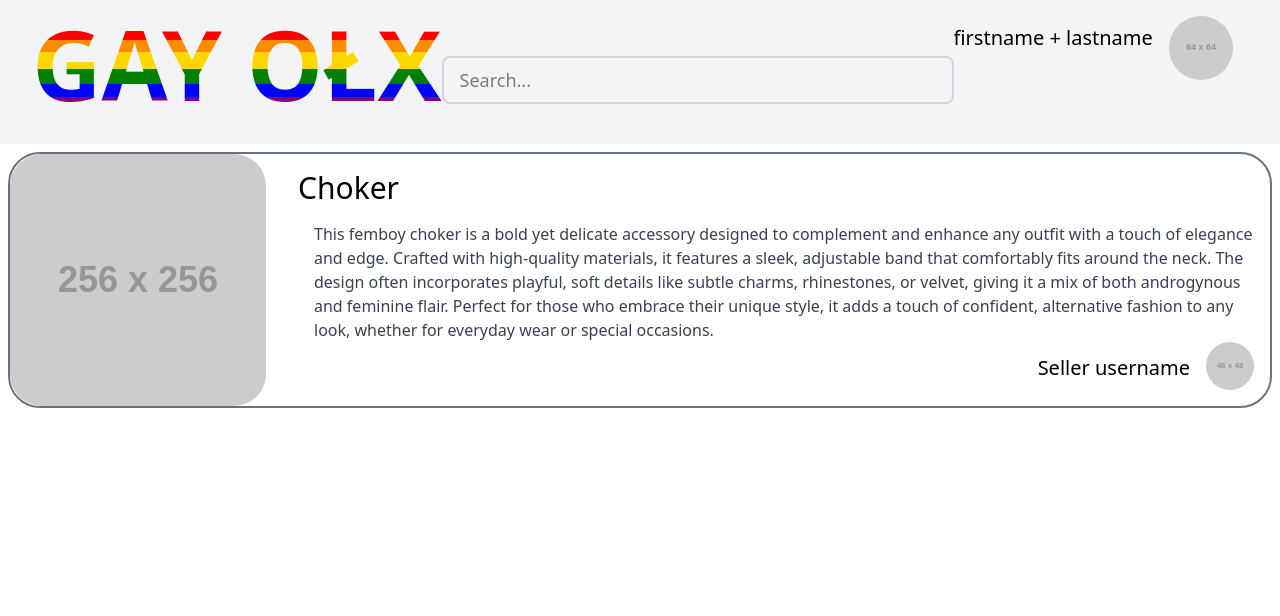
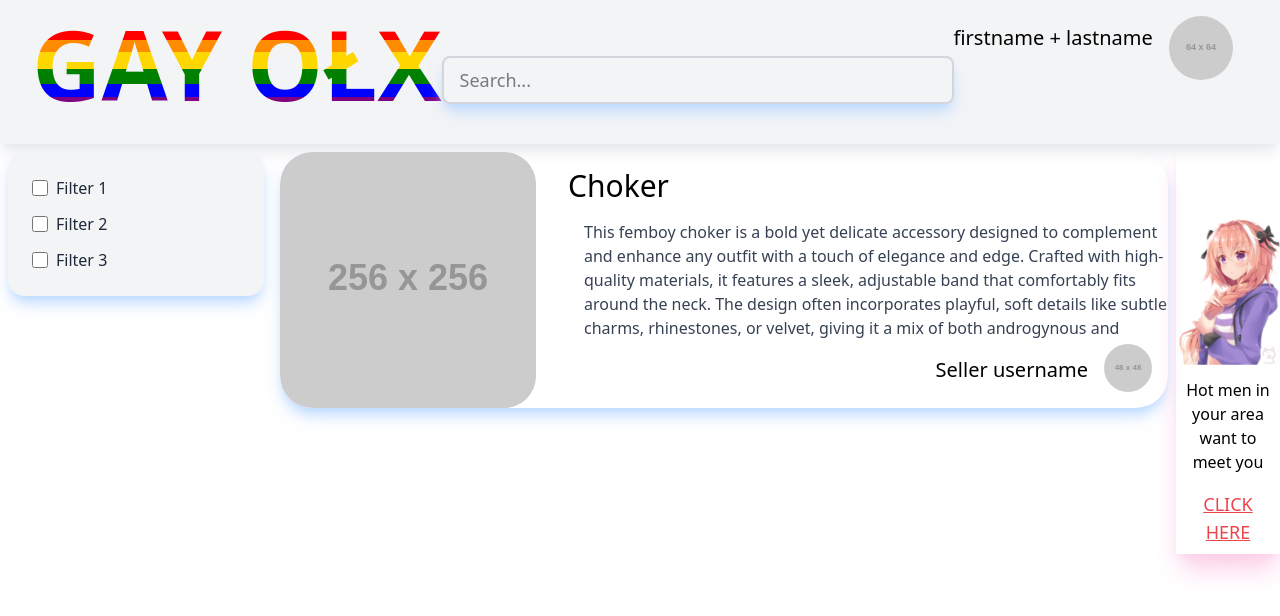
Before and after one commit to Boomexs/gay_olx, a React (Vite) app in the folder client/: page / in a window 1280 px wide. Shown: the top 616 px of the page. Built offline with nearby package versions, Linux system fonts and the light colour scheme.

Commit message:
Added filter place holder and astolfo ad, also improved the visuals a bit

```diff
--- a/client/src/components/Filters.jsx
+++ b/client/src/components/Filters.jsx
@@ -1,9 +1,41 @@
 import React from 'react';
+import { useState } from 'react';
 
 const Filters = () => {
+    const [filters, setFilters] = useState([
+        { id: 1, name: 'Filter 1', checked: false },
+        { id: 2, name: 'Filter 2', checked: false },
+        { id: 3, name: 'Filter 3', checked: false },
+      ]);
+
+      const handleCheckboxChange = (id) => {
+        setFilters((prevFilters) =>
+          prevFilters.map((filter) =>
+            filter.id === id
+              ? { ...filter, checked: !filter.checked }
+              : filter
+          )
+        );
+      };
+
     return (
-    <div>
-
+    <div className="flex flex-col items-start m-2 rounded-2xl h-full shadow-blue-200 hover:shadow-pink-200 shadow-lg gap-6 max-w-96 min-w-64 bg-gray-100 p-6">
+        <ul className="space-y-3">
+          {filters.map((filter) => (
+            <li key={filter.id} className="flex items-center space-x-2">
+              <input
+                type="checkbox"
+                id={filter.id}
+                checked={filter.checked}
+                onChange={() => handleCheckboxChange(filter.id)}
+                className="w-4 h-4 accent-light-blue"
+              />
+              <label htmlFor={filter.id} className="text-gray-800">
+                {filter.name}
+              </label>
+            </li>
+          ))}
+        </ul>
     </div>
     );
 };
--- a/client/src/components/Header.jsx
+++ b/client/src/components/Header.jsx
@@ -2,7 +2,7 @@ import React from 'react';
 
 const Header = () => {
     return (
-    <div className="flex w-full bg-gray-100">
+    <div className="flex w-full bg-gray-100 shadow-gray-200 shadow-lg">
         <div className="flex ml-8 mt-8">
             <Logo />
         </div>
@@ -42,12 +42,13 @@ const SearchBar = () => {
         type="text"
         placeholder="Search..."
         className="
+        shadow-blue-200 shadow-lg
           min-w-128
           max-w-48
           px-4 py-2 rounded-lg text-lg border-2 border-gray-300 outline-none
-          focus:ring-2 focus:ring-offset-2 focus:ring-indigo-500
+          focus:ring-2 focus:ring-offset-2 focus:ring-pink-200 focus:shadow-pink-200
           transition-all duration-300
-          hover:bg-gradient-to-br hover:from-white hover:via-pink-200 hover:to-blue-200
+          hover:bg-gradient-to-br hover:from-white hover:via-pink-200 hover:to-blue-200 hover:shadow-pink-200
           hover:text-black
         "
       />
--- a/client/src/components/Item.jsx
+++ b/client/src/components/Item.jsx
@@ -2,7 +2,7 @@ import React from 'react';
 
 const Item = ({itemImagePath,itemName,itemDescription,itemSellerUsername,itemSellerImagePath}) => {
     return (
-    <div className="m-2 flex flex-row border-2 border-gray-500 rounded-4xl overflow-hidden max-h-64">
+    <div className="m-2 flex flex-row shadow-blue-200 hover:shadow-pink-200 shadow-lg rounded-4xl overflow-hidden max-h-64">
         <div className="rounded-4xl overflow-clip mr-4 flex-none aspect-square">
             <ItemImage url={itemImagePath}/>
         </div>
--- a/client/src/routes/Home.jsx
+++ b/client/src/routes/Home.jsx
@@ -1,17 +1,33 @@
 import React from 'react';
 import Item from '../components/Item'
 import Header from '../components/Header'
+import Filters from '../components/Filters'
 
 const Home = () => {
     return (
     <div>
         <Header />
+        <div className="flex h-full">
+            <Filters />
+            <div className="">
                 <Item
                 itemImagePath={"https://placehold.co/256"}
                 itemName={"Choker"}
                 itemDescription={"This femboy choker is a bold yet delicate accessory designed to complement and enhance any outfit with a touch of elegance and edge. Crafted with high-quality materials, it features a sleek, adjustable band that comfortably fits around the neck. The design often incorporates playful, soft details like subtle charms, rhinestones, or velvet, giving it a mix of both androgynous and feminine flair. Perfect for those who embrace their unique style, it adds a touch of confident, alternative fashion to any look, whether for everyday wear or special occasions."}
                 itemSellerUsername={"Seller username"}
                 itemSellerImagePath={"https://placehold.co/48"} />
+            </div>
+            <div className="flex flex-col w-128 justify-center shadow-xl shadow-pink-200">
+                <div className="h-20" />
+                <img src="ad.png" className="animate-bounce"/>
+                <p className="p-2 text-md text-center">
+                    Hot men in your area want to meet you
+                </p>
+                <a href="https://www.youtube.com/watch?v=dQw4w9WgXcQ" className="p-2 text-lg text-center animate-pulse text-red-600 underline">
+                    CLICK HERE
+                    </a>
+            </div>
+        </div>
     </div>);
 };
 
```
Also changed, not shown: client/public/ad.png (added). Lines whose indentation alone changed are shown as unchanged.
